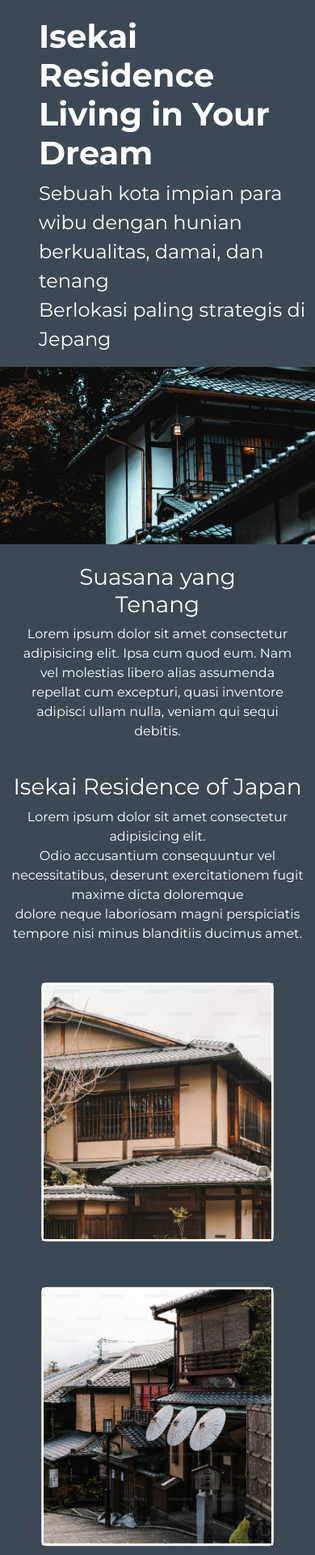
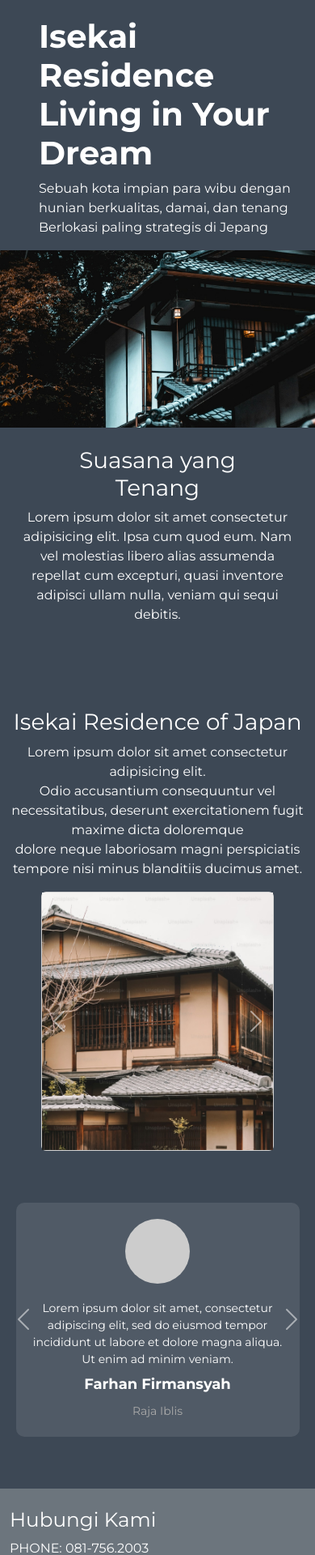
Before and after one commit to SannRainy/ProjectUAS, a PHP site: page /home.php in a window 390 px wide; the page is wider, and only the part inside the window is pictured. Shown: the part 955-2875 px from the top of that part at 81% size. Run offline with PHP 8.4, Linux system fonts and the light colour scheme; the visitor is signed in with stand-in values (Sample User, id 1).

Commit message:
please check

```diff
--- a/home.php
+++ b/home.php
@@ -16,7 +16,7 @@
         <article style="color:white;">
             <p style="font-size: 1.5rem;">Who we Are</p>
             <h1 style="font-size: 2.5rem; font-weight: bold;">Isekai Residence<br>Living in Your Dream</h1>
-            <p style="font-size: 1.5rem;">Sebuah kota impian para wibu dengan hunian berkualitas, damai, dan tenang<br>
+            <p>Sebuah kota impian para wibu dengan hunian berkualitas, damai, dan tenang<br>
             Berlokasi paling strategis di Jepang</p>
         </article>
     </section>
@@ -34,14 +34,17 @@
 
 
     <!-- Title and Card Section -->
-    <section class="title-and-cards d-flex flex-column align-items-center">
+    <section class="title-and-cards d-flex flex-column align-items-center" style="padding-top: 4rem;">
+    <!-- Title Section -->
     <div class="title-text d-flex flex-column text-center" style="color: white;">
         <h1>Isekai Residence of Japan</h1>
         <p>Lorem ipsum dolor sit amet consectetur adipisicing elit. <br>
         Odio accusantium consequuntur vel necessitatibus, deserunt exercitationem fugit maxime dicta doloremque<br>
         dolore neque laboriosam magni perspiciatis tempore nisi minus blanditiis ducimus amet.</p>
     </div>
-    <div class="card-contain d-flex flex-column flex-md-row justify-content-between gap-4">
+
+    <!-- Grid Layout for Desktop -->
+    <div class="card-contain d-flex flex-column flex-md-row justify-content-between gap-4 d-none d-md-flex">
         <?php
         $cardImages = [
             "asset/img/bg_card-item1.png",
@@ -59,15 +62,43 @@
             </div>
         <?php endforeach; ?>
     </div>
+
+    <!-- Carousel for Mobile -->
+    <div id="carouselExample" class="carousel slide d-md-none" data-bs-ride="carousel">
+        <div class="carousel-inner">
+            <?php
+            foreach ($cardImages as $index => $image): ?>
+                <div class="carousel-item <?php echo $index === 0 ? 'active' : ''; ?>">
+                    <div class="card" style="width: 18rem; height: 20rem; margin: auto;">
+                        <a href="#" style="text-decoration: none; color: inherit; height: 100%; display: block;">
+                            <img src="<?php echo $image; ?>"
+                                 class="card-img-top"
+                                 alt="Card Image <?php echo $index + 1; ?>"
+                                 style="width: 100%; height: 100%; object-fit: cover; border-radius: inherit;">
+                        </a>
+                    </div>
+                </div>
+            <?php endforeach; ?>
+        </div>
+        <!-- Carousel Controls -->
+        <button class="carousel-control-prev" type="button" data-bs-target="#carouselExample" data-bs-slide="prev">
+            <span class="carousel-control-prev-icon" aria-hidden="true"></span>
+            <span class="visually-hidden">Previous</span>
+        </button>
+        <button class="carousel-control-next" type="button" data-bs-target="#carouselExample" data-bs-slide="next">
+            <span class="carousel-control-next-icon" aria-hidden="true"></span>
+            <span class="visually-hidden">Next</span>
+        </button>
+    </div>
 </section>
 
 
     <!-- Profile Cards Section -->
     <section class="profile-cards container" style="padding: 4rem 0; color: #fff;">
-    <div class="row justify-content-center">
+    <div class="row justify-content-center d-none d-md-flex"> <!-- Grid Layout for Desktop -->
         <?php
         $profiles = [
-            ["name" => "Farhan Firmansyah", "title" => "Raja iblis"],
+            ["name" => "Farhan Firmansyah", "title" => "Raja Iblis"],
             ["name" => "Krisna Satya A.", "title" => "Komandan Iblis 1"],
             ["name" => "M. Hernanda Fikri W.", "title" => "Komandan Iblis 2"],
             ["name" => "Nanda Muhammad F.", "title" => "Komandan Iblis 3"]
@@ -83,6 +114,32 @@
             </div>
         <?php endforeach; ?>
     </div>
+
+    <!-- Carousel for Mobile -->
+    <div id="profileCarousel" class="carousel slide d-md-none" data-bs-ride="carousel">
+        <div class="carousel-inner">
+            <?php
+            foreach ($profiles as $index => $profile): ?>
+                <div class="carousel-item <?php echo $index === 0 ? 'active' : ''; ?>">
+                    <div class="card-item" style="border-radius: 10px; padding: 20px; text-align: center; background-color: rgba(255, 255, 255, 0.1); margin: auto; width: 90%;"> <!-- Optional background color -->
+                        <div style="width: 80px; height: 80px; background-color: #ccc; border-radius: 50%; margin: 0 auto 20px;"></div>
+                        <p style="font-size: 14px; line-height: 1.5; margin: 10px 0;">Lorem ipsum dolor sit amet, consectetur adipiscing elit, sed do eiusmod tempor incididunt ut labore et dolore magna aliqua. Ut enim ad minim veniam.</p>
+                        <h4 style="font-size: 18px; margin: 10px 0; font-weight: bold;"><?php echo $profile['name']; ?></h4>
+                        <span style="font-size: 14px; color: #aaa;"><?php echo $profile['title']; ?></span>
+                    </div>
+                </div>
+            <?php endforeach; ?>
+        </div>
+        <!-- Carousel Controls -->
+        <button class="carousel-control-prev" type="button" data-bs-target="#profileCarousel" data-bs-slide="prev">
+            <span class="carousel-control-prev-icon" aria-hidden="true"></span>
+            <span class="visually-hidden">Previous</span>
+        </button>
+        <button class="carousel-control-next" type="button" data-bs-target="#profileCarousel" data-bs-slide="next">
+            <span class="carousel-control-next-icon" aria-hidden="true"></span>
+            <span class="visually-hidden">Next</span>
+        </button>
+    </div>
 </section>
 </main>
 
```
